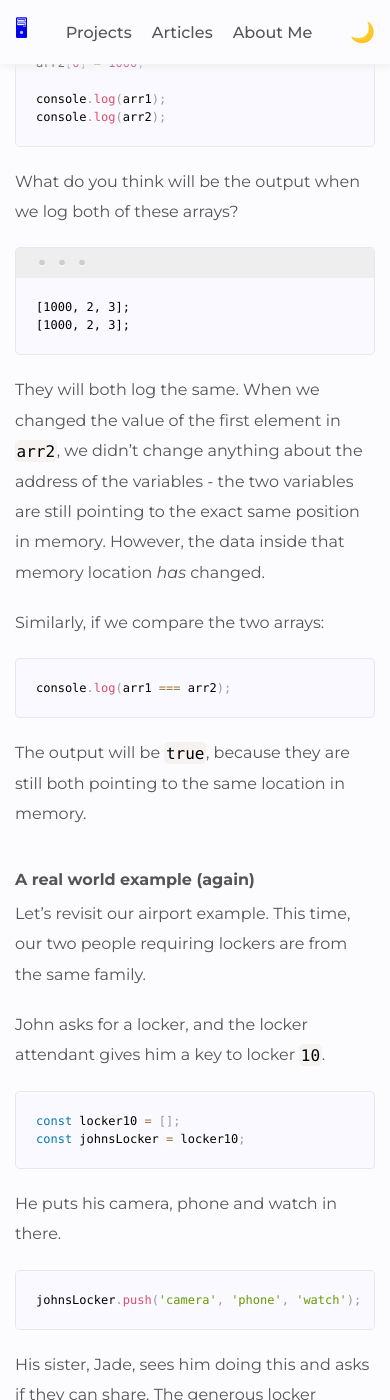
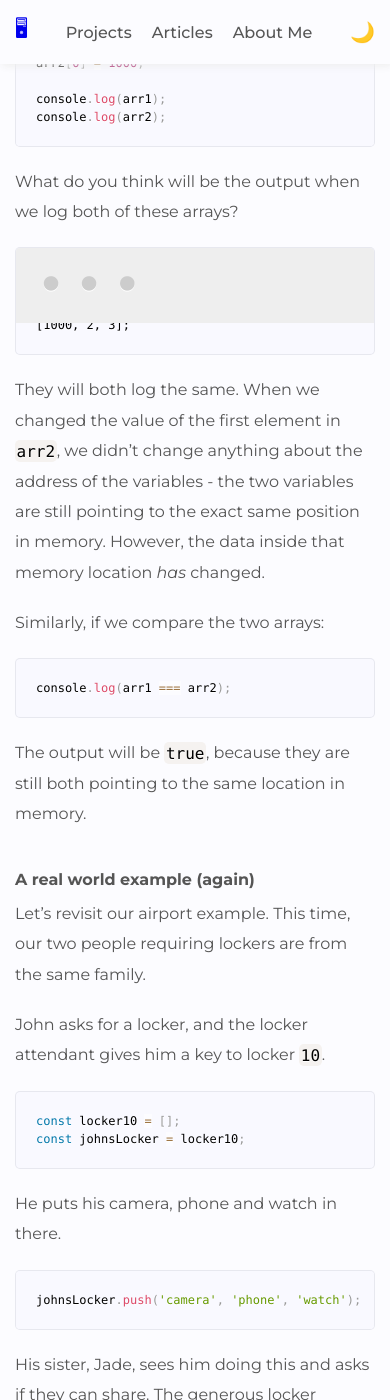
Before and after one commit to danielcornock/danielcornock.co.uk, a Jekyll site: the page built from _posts/2020-05-17-reference-vs-value.md, in a window 390 px wide and 1400 px high, scrolled down 3630 px. Built offline with Jekyll 4.4.1, drawn with Linux system fonts in a browser that asks for light colours; nearby versions of some CDN libraries.

Commit message:
fix pseudo action buttons on window snippets on mobile

```diff
--- a/_sass/_post-mixins.scss
+++ b/_sass/_post-mixins.scss
@@ -170,6 +170,10 @@
       width: 100%;
       background-color: $color-console-header-bg;
       color: #cccccc;
+
+      @include media($phone) {
+        font-size: 50px;
+      }
     }
   }
 
```
